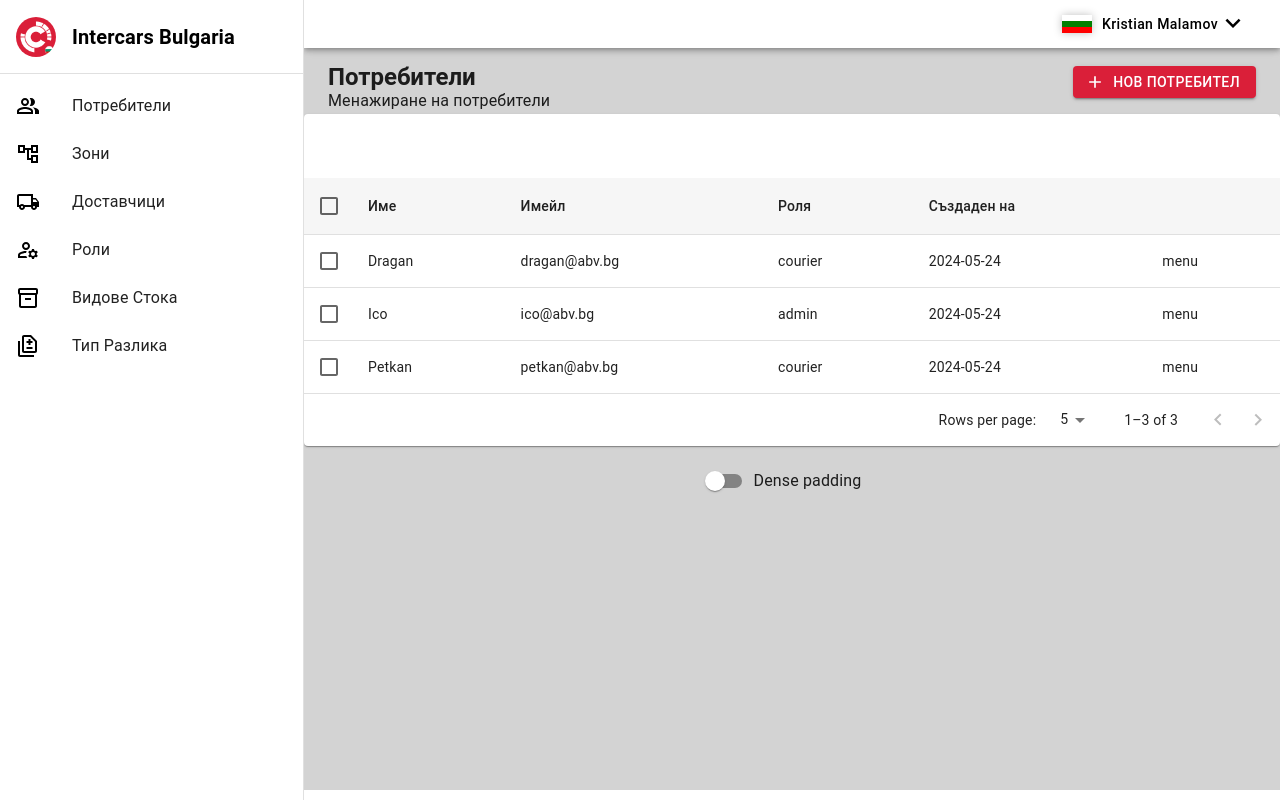
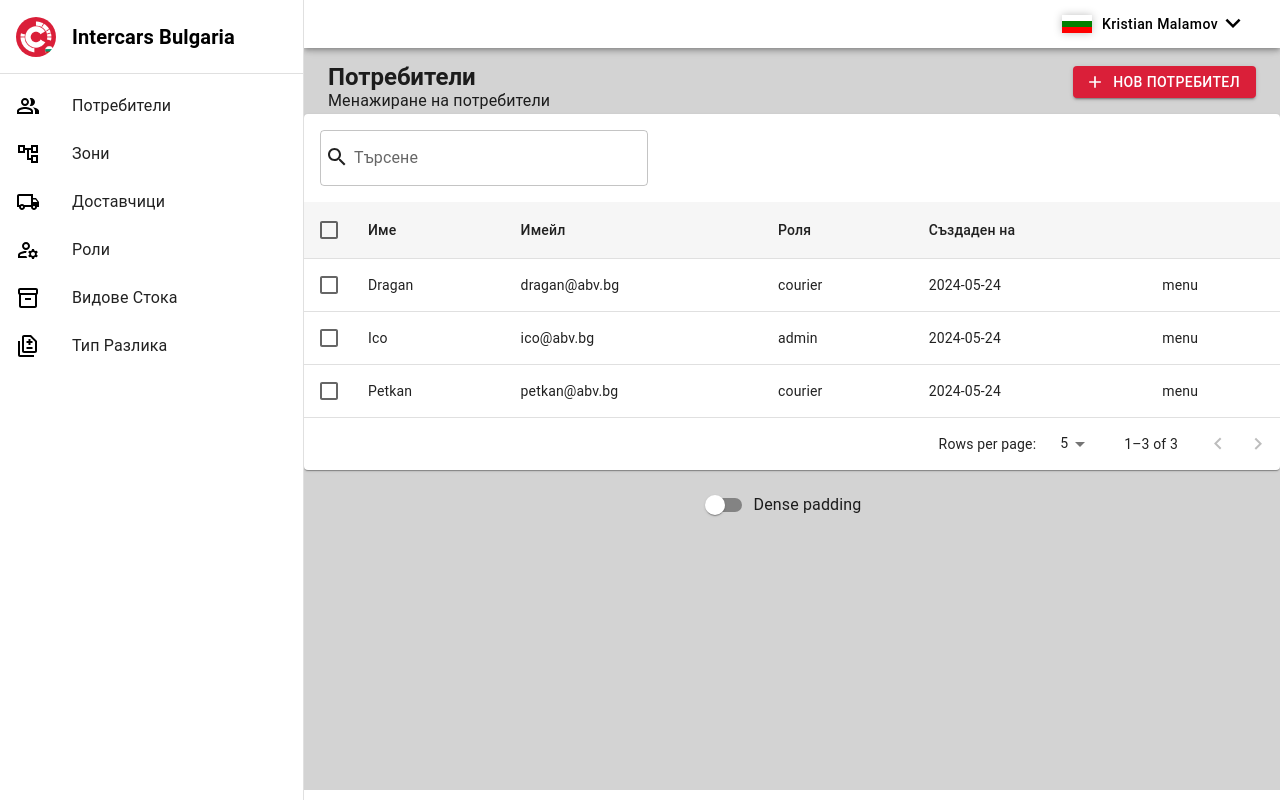
Before and after one commit to HristoYonkov/MUI-Playground, a React (Vite) app: page /users in a window 1280 px wide. Built offline with nearby package versions, Linux system fonts and the light colour scheme.

Commit message:
add search text field and style it!

```diff
--- a/src/components/DataTable/DataTable.tsx
+++ b/src/components/DataTable/DataTable.tsx
@@ -17,7 +17,9 @@ import Tooltip from '@mui/material/Tooltip';
 import FormControlLabel from '@mui/material/FormControlLabel';
 import Switch from '@mui/material/Switch';
 import DeleteIcon from '@mui/icons-material/Delete';
+import SearchIcon from '@mui/icons-material/Search';
 import FilterListIcon from '@mui/icons-material/FilterList';
+import { TextField } from '@mui/material';
 
 interface Data {
     id: number;
@@ -172,9 +174,23 @@ function EnhancedTableToolbar(props: EnhancedTableToolbarProps) {
             sx={{
                 pl: { sm: 2 },
                 pr: { xs: 1, sm: 1 },
+                pt: { xs: 2, sm: 2 },
+                pb: { xs: 2, sm: 2 },
             }}
         >
+            <Box sx={{ position: 'relative' }}>
+                <SearchIcon sx={{ position: 'absolute', top: '15px', left: '5px' }} />
 
+                <TextField id="outlined-basic" label="Търсене" variant="outlined"
+                    sx={{ width: '328px' }} InputProps={{ sx: { '& input': { paddingLeft: '30px' } } }}
+                    InputLabelProps={{
+                        sx: {
+                            paddingLeft: '20px', '&.Mui-focused': {
+                                paddingLeft: '0px'
+                            },
+                        }
+                    }} />
+            </Box>
         </Toolbar>
     );
 }
```
